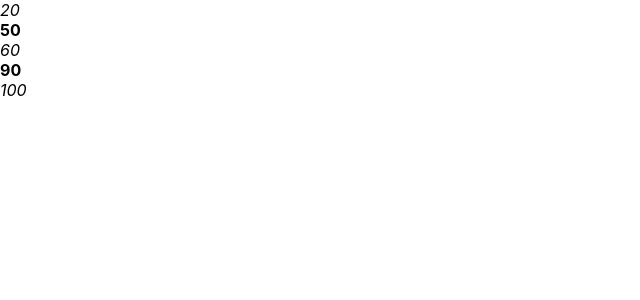
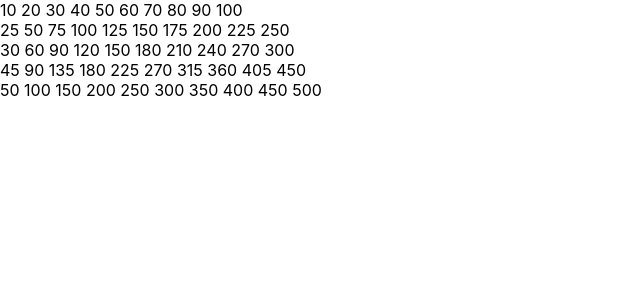
Before and after one commit to TrushaNimse/second-project, a React (Create React App) app: page / in a window 1280 px wide. Shown: the top 300 px of the page, without its empty margins (0-640 px from the left). Built offline with nearby package versions, Linux system fonts and the light colour scheme.

Commit message:
multiplcation-table

```diff
--- a/src/App.js
+++ b/src/App.js
@@ -3,18 +3,16 @@ import './App.css';
 
 function App() {
   let arr = [10, 25, 30, 45, 50]
+  let num=[1,2,3,4,5,6,7,8,9,10]
 
   return (
-    <div>
-      {arr.map((singleElement)=>{
-        if(singleElement%2===0){
-          return<div><i>{singleElement*2}</i></div>
-        }
-        else{
-          return<b>{singleElement*2}</b>
-        }
-      })}
-    </div>
+
+  <div>{arr.map((singleElement)=>{
+     return <div> {num.map((singleTable)=>{
+      return<span>{singleElement*singleTable +"  "}</span>
+      })}</div>
+    })}
+  </div>
       );
 }
 
```
